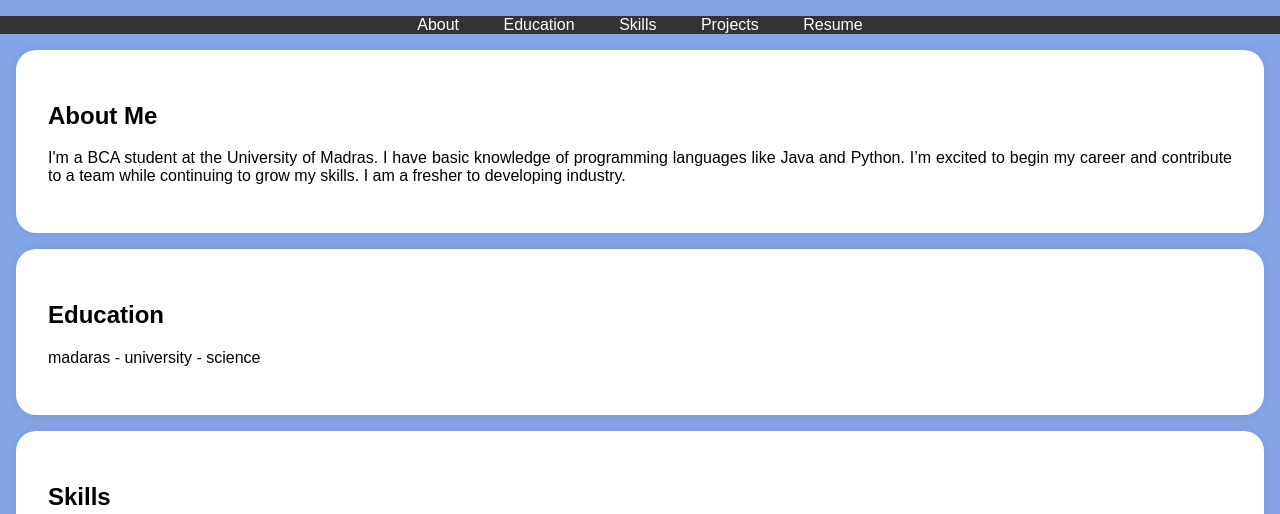
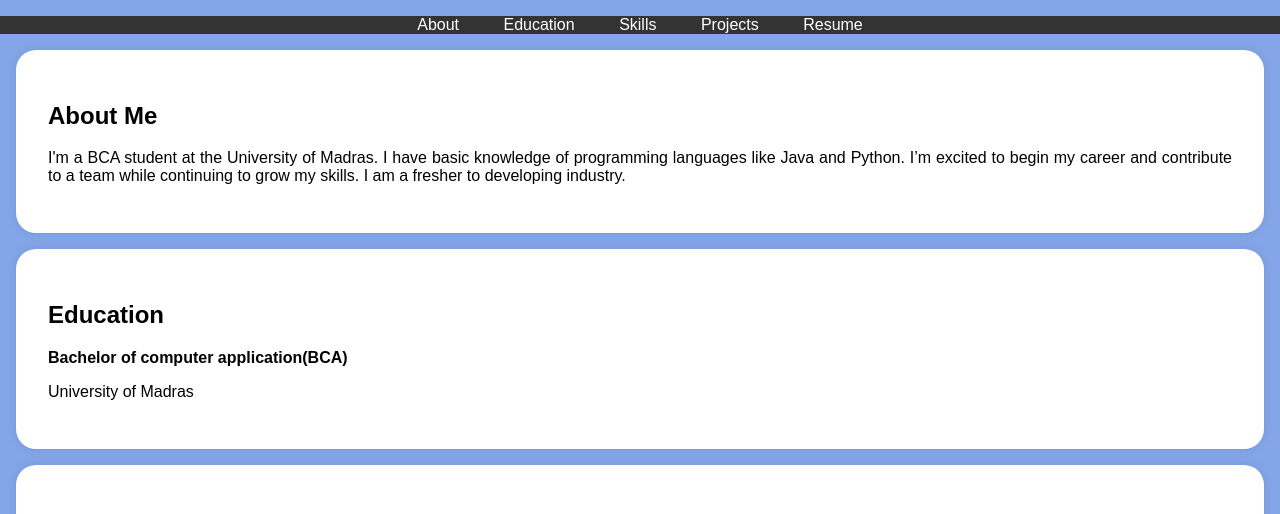
Before and after one commit to 19vijayalakviji21/Vijayalakshmi-T, a plain HTML site: page index.html in a window 1280 px wide. Shown: the part 197-711 px from the top of the page. Drawn offline with Linux system fonts and the light colour scheme.

Commit message:
Update index.html

```diff
--- a/index.html
+++ b/index.html
@@ -123,8 +123,7 @@
     <section id="education">
         <div class="section-content">
             <h2>Education</h2>
-            <p>madaras - university - science</p>
-
+            <p><b>Bachelor of computer application(BCA)</p></b>University of Madras</p>
 
         </div>
     </section>
```
